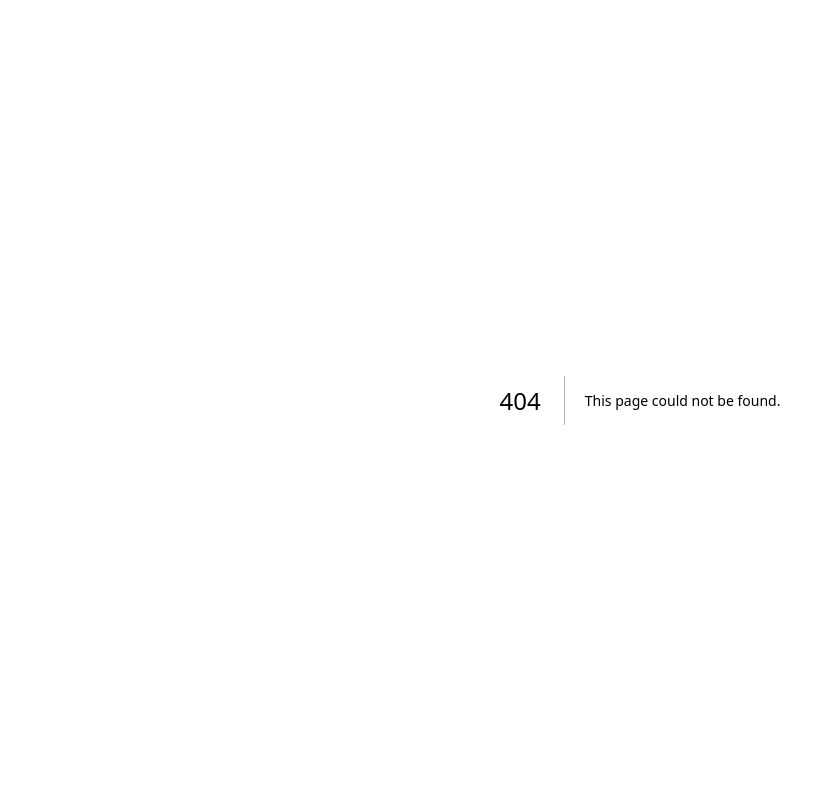
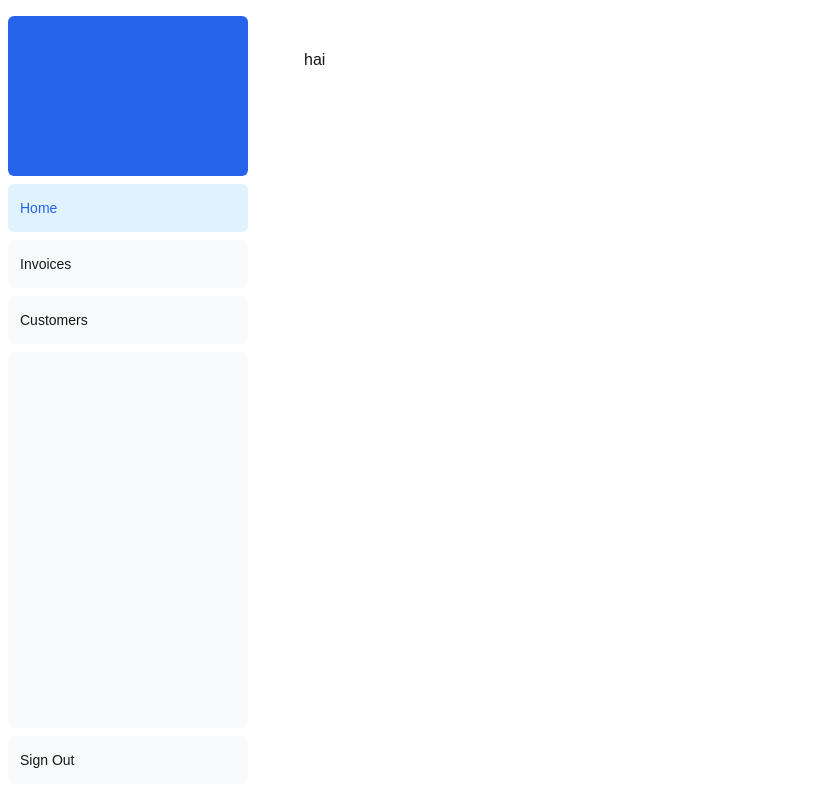
Before and after one commit to Visalraj/E-commerce-Learning-Next.js, a Next.js app: page /dashboard in a window 1280 px wide. Before the commit this address had no page. Shown: the whole page, without its empty margins (0-835 px from the left). Built offline with nearby package versions, Linux system fonts and the light colour scheme.

Commit message:
Dashboard Navlinks

```diff
--- /dev/null
+++ b/src/app/dashboard/layout.tsx
@@ -0,0 +1,13 @@
+import SideNav from '@/app/ui/dashboard/sidenav';
+export const experimental_ppr = true;
+
+export default function Layout({ children }: { children: React.ReactNode }) {
+  return (
+    <div className="flex h-screen flex-col md:flex-row md:overflow-hidden">
+      <div className="w-full flex-none md:w-64">
+        <SideNav />
+      </div>
+      <div className="flex-grow p-6 md:overflow-y-auto md:p-12">{children}</div>
+    </div>
+  );
+}
--- /dev/null
+++ b/src/app/dashboard/page.tsx
@@ -0,0 +1,3 @@
+export default function Page(){
+    return <>hai</>
+}
--- /dev/null
+++ b/src/app/ui/dashboard/nav-links.tsx
@@ -0,0 +1,39 @@
+'use client';
+
+import Link from 'next/link'
+import { usePathname } from 'next/navigation';
+import clsx from 'clsx';
+
+// Map of links to display in the side navigation.
+// Depending on the size of the application, this would be stored in a database.
+const links = [
+  { name: 'Home', href: '/dashboard'},
+  {
+    name: 'Invoices',
+    href: '/dashboard/invoices',
+  },
+  { name: 'Customers', href: '/dashboard/customers' },
+];
+
+export default function NavLinks() {
+  const pathname = usePathname();
+  return (
+    <>
+      {links.map((link) => {
+        return (
+          <Link
+            key={link.name}
+            href={link.href}
+            className={clsx("flex h-[48px] grow items-center justify-center gap-2 rounded-md bg-gray-50 p-3 text-sm font-medium hover:bg-sky-100 hover:text-blue-600 md:flex-none md:justify-start md:p-2 md:px-3",
+              {
+                'bg-sky-100 text-blue-600': pathname === link.href,
+              },
+           )}
+          >
+            <p className="hidden md:block">{link.name}</p>
+          </Link>
+        );
+      })}
+    </>
+  );
+}
--- /dev/null
+++ b/src/app/ui/dashboard/sidenav.tsx
@@ -0,0 +1,26 @@
+import Link from 'next/link';
+import NavLinks from './nav-links';
+
+export default function SideNav() {
+  return (
+    <div className="flex h-full flex-col px-3 py-4 md:px-2">
+      <Link
+        className="mb-2 flex h-20 items-end justify-start rounded-md bg-blue-600 p-4 md:h-40"
+        href="/"
+      >
+        <div className="w-32 text-white md:w-40">
+        </div>
+      </Link>
+      <div className="flex grow flex-row justify-between space-x-2 md:flex-col md:space-x-0 md:space-y-2">
+        <NavLinks />
+        <div className="hidden h-auto w-full grow rounded-md bg-gray-50 md:block"></div>
+        <form >
+          <button className="flex h-[48px] w-full grow items-center justify-center gap-2 rounded-md bg-gray-50 p-3 text-sm font-medium hover:bg-sky-100 hover:text-blue-600 md:flex-none md:justify-start md:p-2 md:px-3">
+            <div className="hidden md:block">Sign Out</div>
+          </button>
+          <input type="hidden" name="redirectTo" value={"/login"} />
+        </form>
+      </div>
+    </div>
+  );
+}
```
